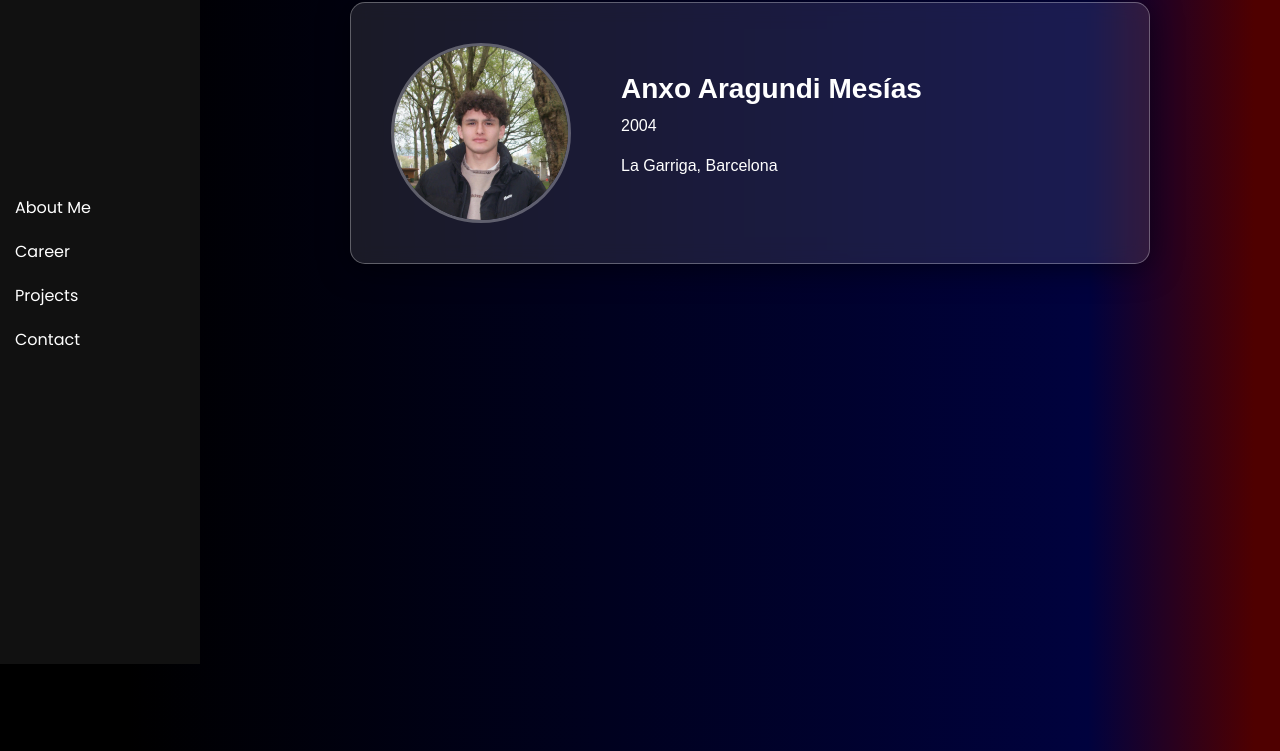
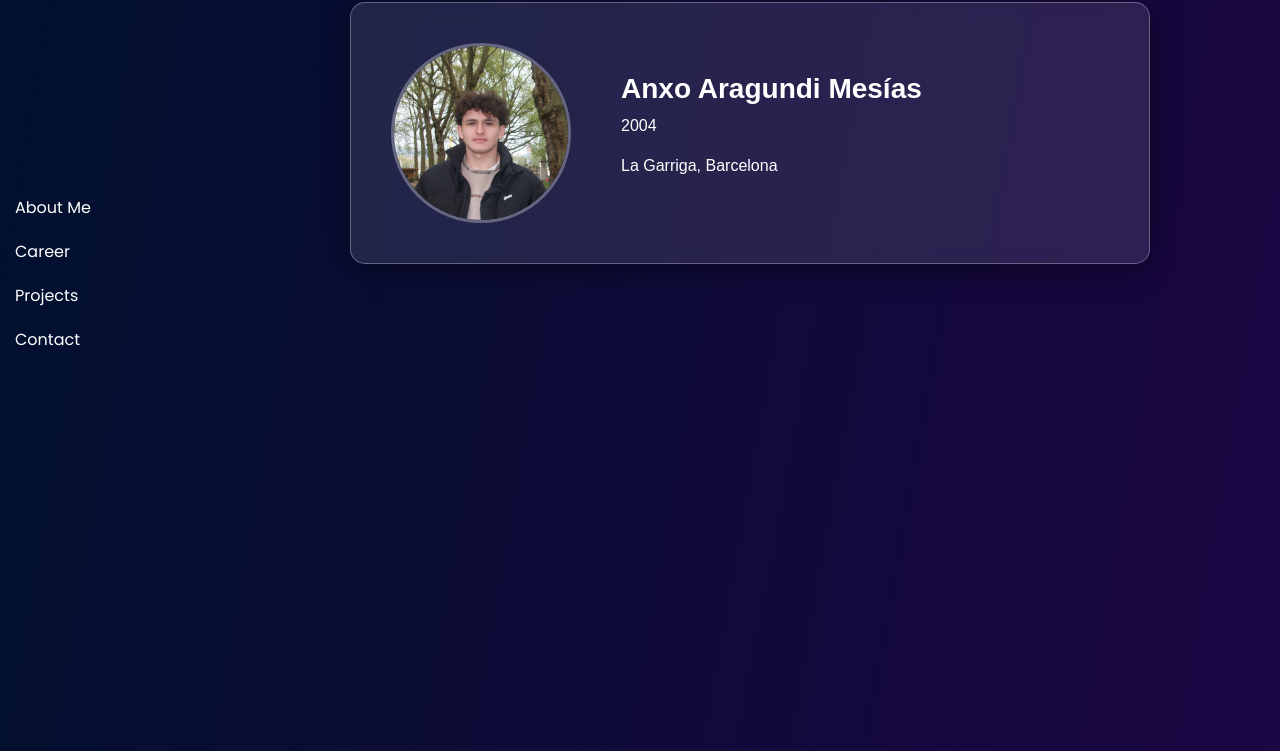
Before and after one commit to anxoaragundi/WebPresentacio, a plain HTML site: page index.html in a window 1280 px wide. Shown: the part 136-887 px from the top of the page. Drawn offline with nearby package versions, Linux system fonts and the light colour scheme.

Commit message:
more improvements on the about me page

```diff
--- a/styles.css
+++ b/styles.css
@@ -1,8 +1,9 @@
 @import url('https://fonts.googleapis.com/css2?family=Inter:wght@100&family=Poppins:ital,wght@0,100;0,200;0,300;0,400;0,500;0,600;0,700;0,800;0,900;1,100;1,200;1,300;1,400;1,500;1,600;1,700;1,800;1,900&display=swap');
 
 body {
-    background: rgb(0,0,0);
-    background: linear-gradient(90deg, rgba(0,0,0,1) 10%, rgba(0,2,62,1) 85%, rgba(79,0,0,1) 98%);
+    background: #3d047a;
+background: -webkit-linear-gradient(280deg, #3d047a 0%, #062a68 100%);
+background: linear-gradient(280deg, #230249 0%, #01112e 100%);
     color: #fff;
     margin: 0;
     font-family: Poppins, sans-serif;
@@ -14,7 +15,7 @@ body {
     left: 0;
     height: 100%;
     width: 200px;
-    background-color: #111;
+
     display: flex;
     flex-direction: column;
     justify-content: flex-start;
@@ -25,6 +26,10 @@ body {
     .sidebar {
         justify-content: center;
     }
+}
+
+::-webkit-scrollbar {
+    display: none;
 }
 
 .sidebar a {
```
